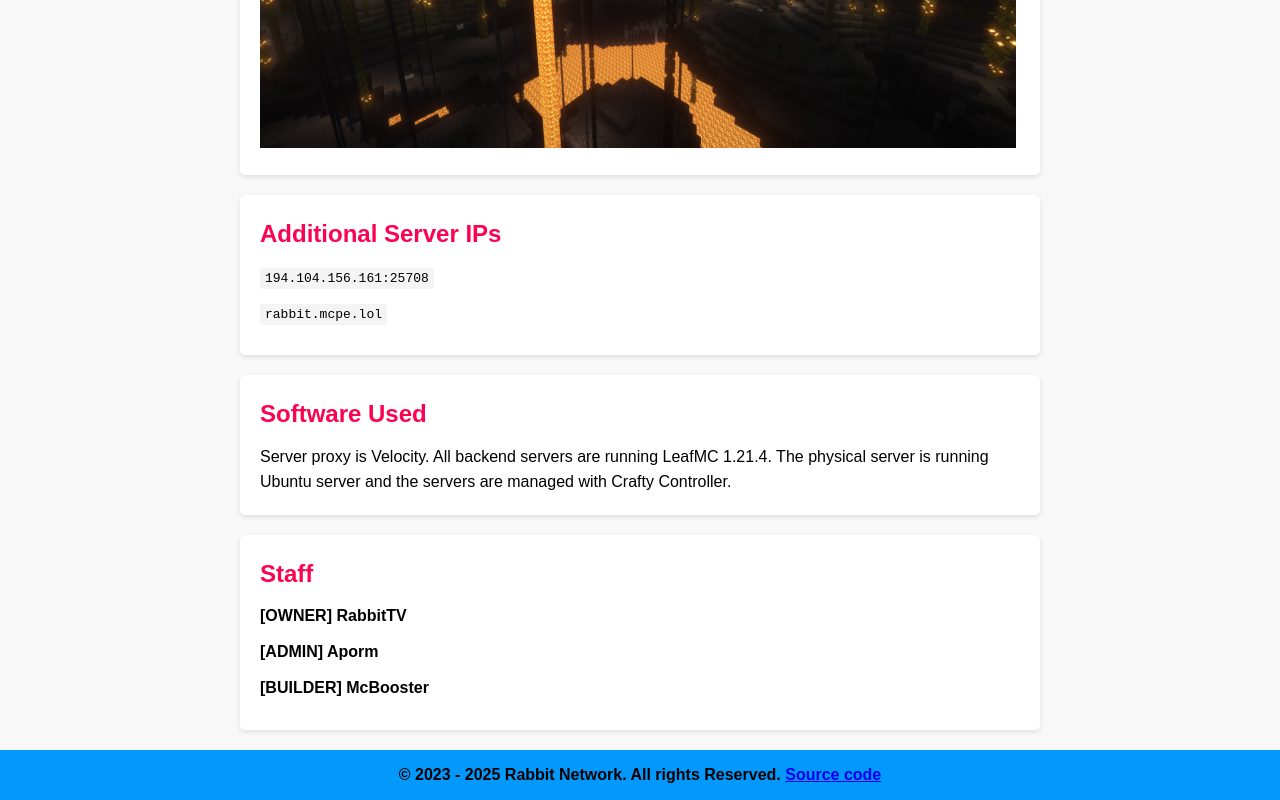
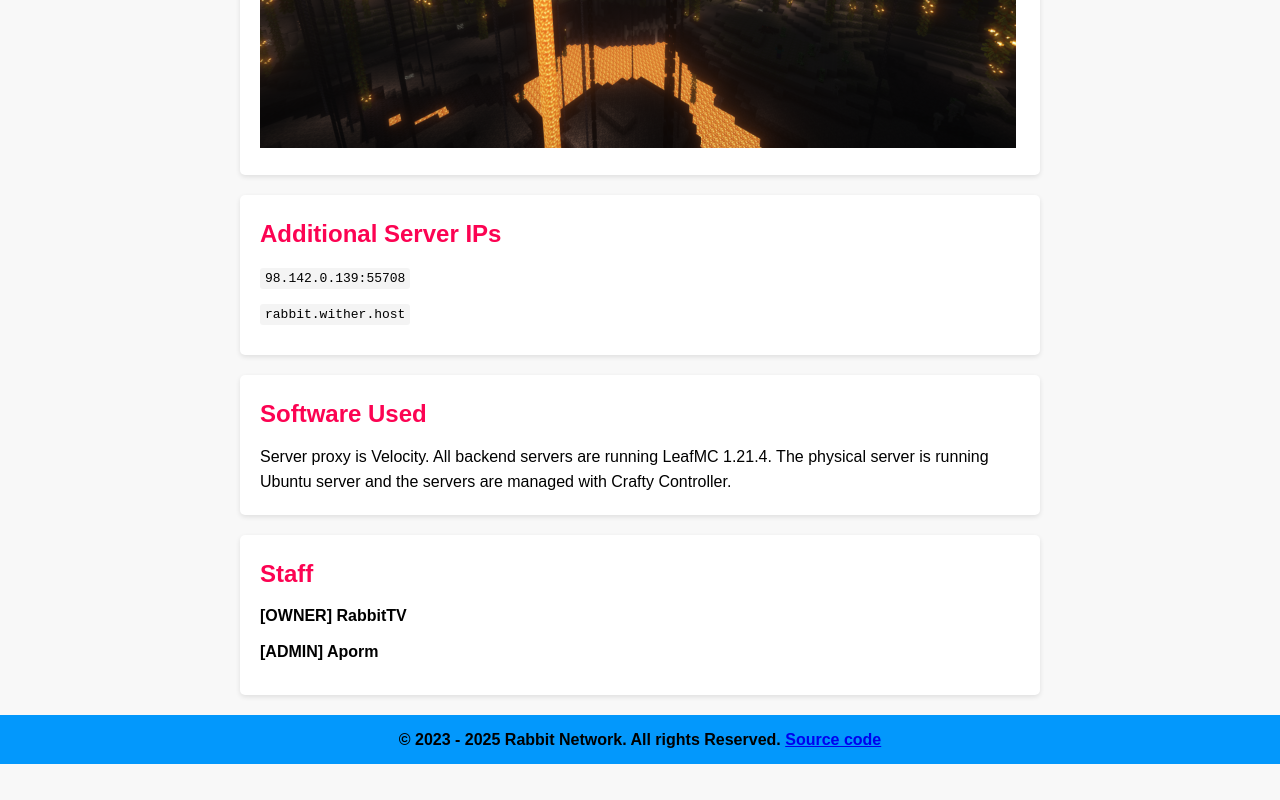
Before and after one commit to RabbitTV22/Website, a website built with webpack: page index.html in a window 1280 px wide. Shown: the part 2558-3358 px from the top of the page. After the commit the page ends 3322 px from the top, so only its background shows below. Built offline with nearby package versions, Linux system fonts and the light colour scheme.

Commit message:
Update index.html

```diff
--- a/index.html
+++ b/index.html
@@ -99,8 +99,8 @@
 <section>
   <h2>Additional Server IPs</h2>
   <ul>
-    <li><code>194.104.156.161:25708</code></li>
-    <li><code>rabbit.mcpe.lol</code></li>
+    <li><code>98.142.0.139:55708</code></li>
+    <li><code>rabbit.wither.host</code></li>
   </ul>
 </section>
 
@@ -114,7 +114,6 @@
   <ul class="staff-list">
     <li>[OWNER] RabbitTV</li>
     <li>[ADMIN] Aporm</li>
-    <li>[BUILDER] McBooster</li>
     <li></li>
   </ul>
 </section>
```
